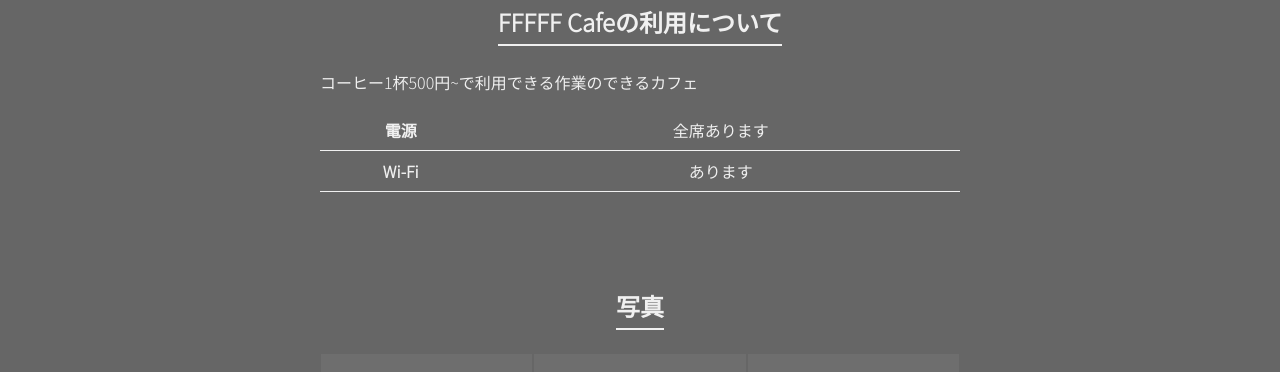
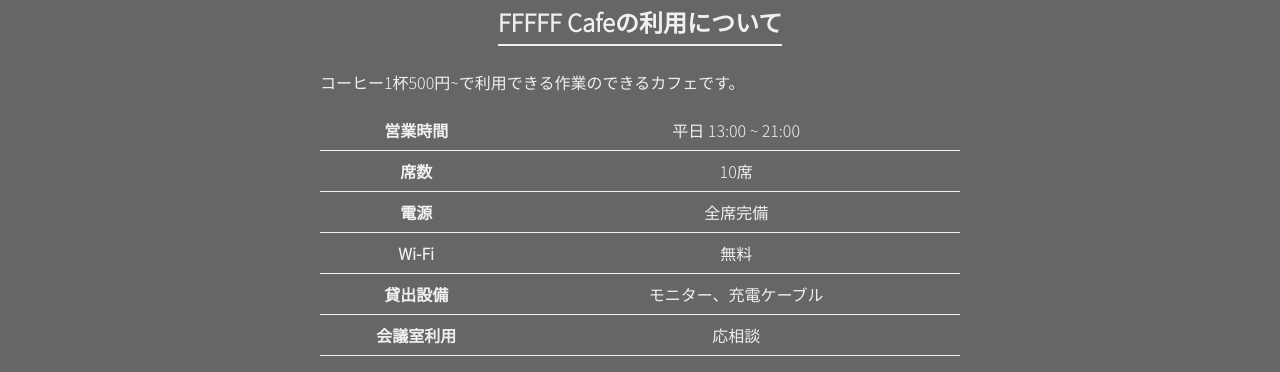
Before and after one commit to fffff-cafe/fffff-cafe.com, a Next.js app: page / in a window 1280 px wide. Shown: the part 580-952 px from the top of the page. Built offline with nearby package versions, Linux system fonts and the light colour scheme; grey boxes are pictures that could not be loaded.

Commit message:
Add system content

```diff
--- a/components/system-section.tsx
+++ b/components/system-section.tsx
@@ -20,16 +20,32 @@ const SystemSection = (): ReactElement => {
     <>
       <Section>
         <SectionTitle>FFFFF Cafeの利用について</SectionTitle>
-        <p>コーヒー1杯500円~で利用できる作業のできるカフェ</p>
+        <p>コーヒー1杯500円~で利用できる作業のできるカフェです。</p>
         <Table>
           <tbody>
             <tr>
+              <th>営業時間</th>
+              <td>平日 13:00 ~ 21:00</td>
+            </tr>
+            <tr>
+              <th>席数</th>
+              <td>10席</td>
+            </tr>
+            <tr>
               <th>電源</th>
-              <td>全席あります</td>
+              <td>全席完備</td>
             </tr>
             <tr>
               <th>Wi-Fi</th>
-              <td>あります</td>
+              <td>無料</td>
+            </tr>
+            <tr>
+              <th>貸出設備</th>
+              <td>モニター、充電ケーブル</td>
+            </tr>
+            <tr>
+              <th>会議室利用</th>
+              <td>応相談</td>
             </tr>
           </tbody>
         </Table>
```
